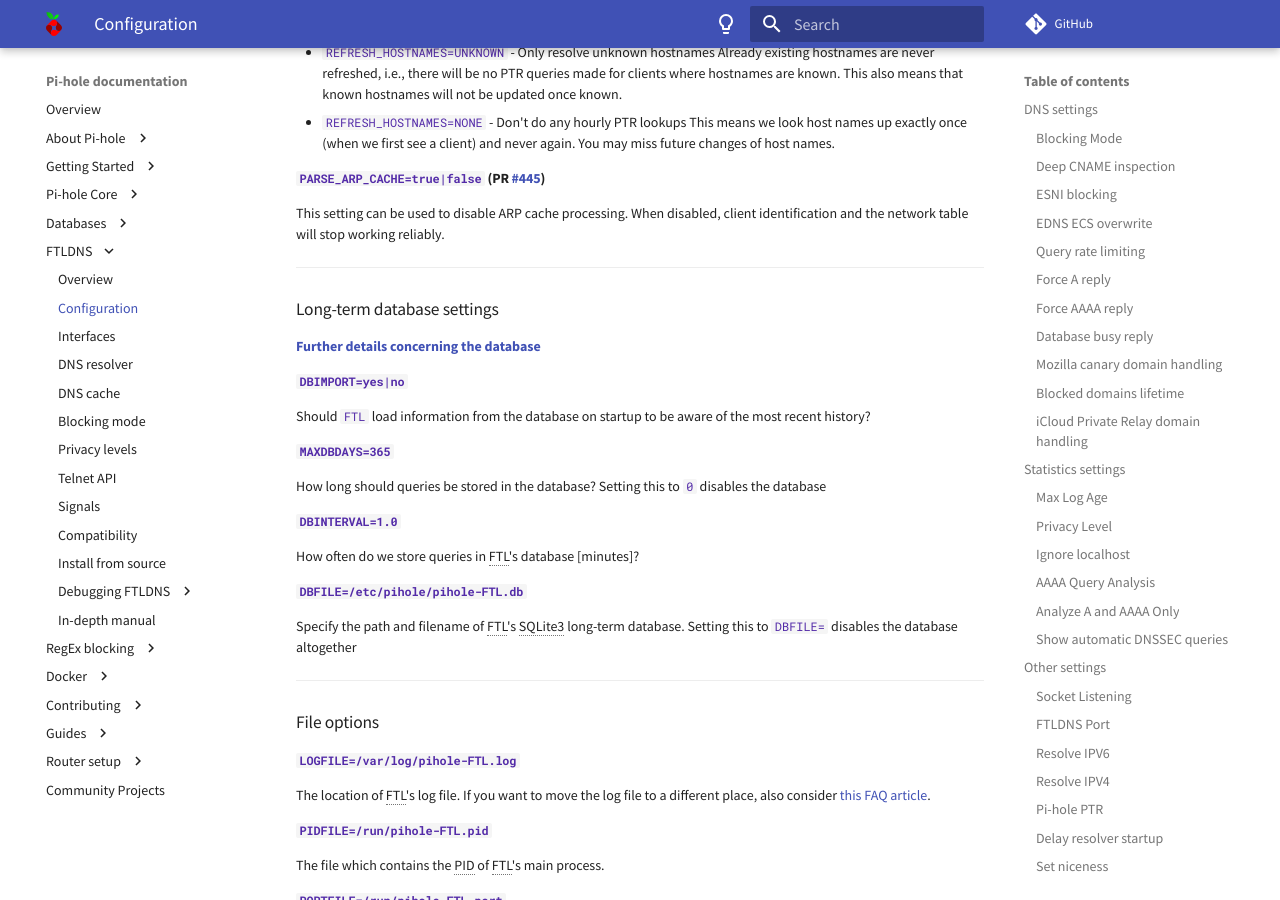
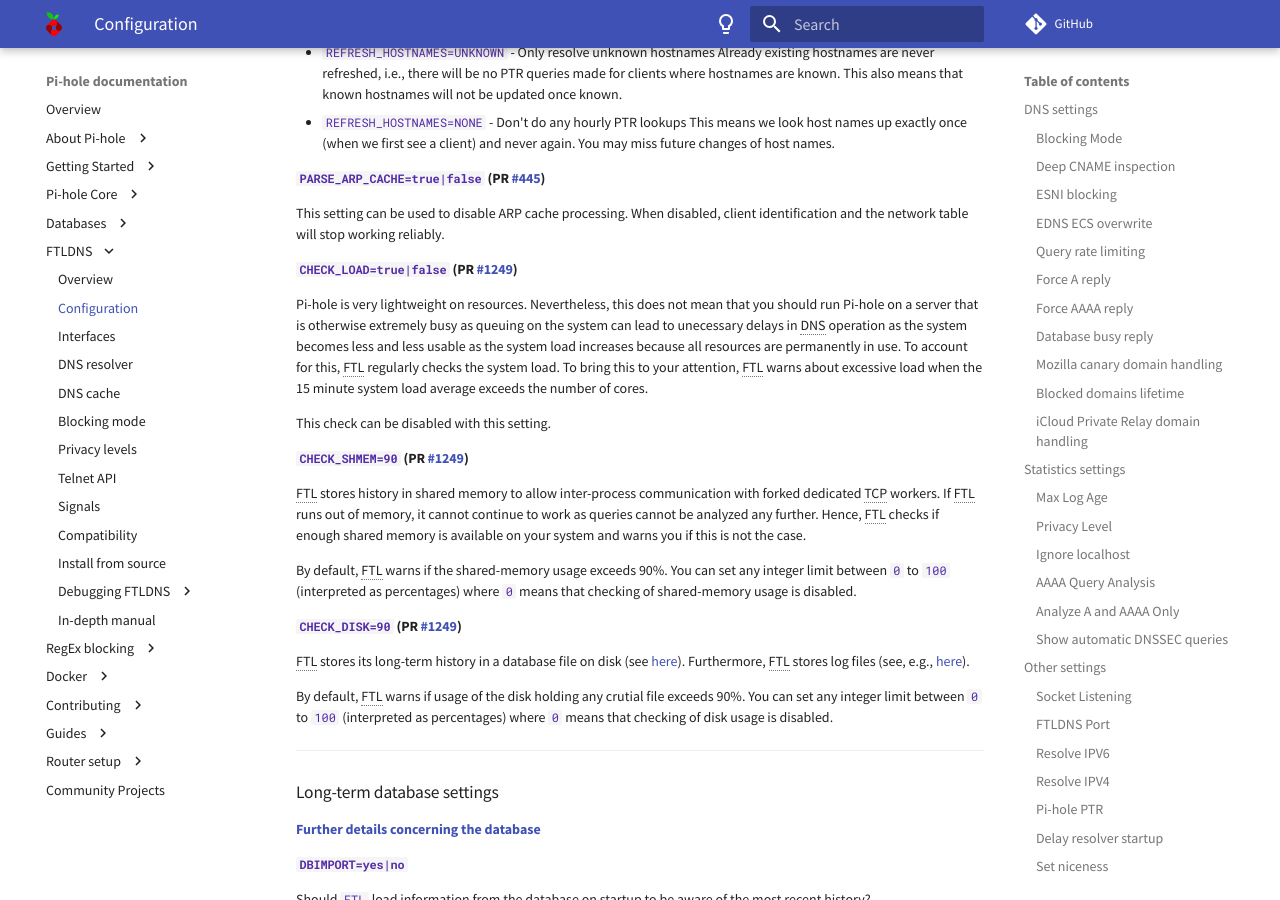
Before and after one commit to pi-hole/docs, an MkDocs documentation site: the page built from docs/ftldns/configfile.md, in a window 1280 px wide and 900 px high, scrolled down 4237 px. Built offline with MkDocs 1.6.1 and Material for MkDocs 9.7.7, drawn with Linux system fonts in a browser that asks for light colours; comment, search, counter and statistics services are not loaded.

Commit message:
Add documentation for resource warnings config options
Signed-off-by: DL6ER <dl6er@dl6er.de>

```diff
--- a/docs/ftldns/configfile.md
+++ b/docs/ftldns/configfile.md
@@ -197,6 +197,24 @@ With this option, you can change how (and if) hourly PTR requests are made to ch
 
 This setting can be used to disable ARP cache processing. When disabled, client identification and the network table will stop working reliably.
 
+#### `CHECK_LOAD=true|false` (PR [#1249](https://github.com/pi-hole/FTL/pull/1249)) {#check_load data-toc-label='Check system load'}
+
+Pi-hole is very lightweight on resources. Nevertheless, this does not mean that you should run Pi-hole on a server that is otherwise extremely busy as queuing on the system can lead to unecessary delays in DNS operation as the system becomes less and less usable as the system load increases because all resources are permanently in use. To account for this, FTL regularly checks the system load. To bring this to your attention, FTL warns about excessive load when the 15 minute system load average exceeds the number of cores.
+
+This check can be disabled with this setting.
+
+#### `CHECK_SHMEM=90` (PR [#1249](https://github.com/pi-hole/FTL/pull/1249)) {#check_shmem data-toc-label='Check shared-memory limits'}
+
+FTL stores history in shared memory to allow inter-process communication with forked dedicated TCP workers. If FTL runs out of memory, it cannot continue to work as queries cannot be analyzed any further. Hence, FTL checks if enough shared memory is available on your system and warns you if this is not the case.
+
+By default, FTL warns if the shared-memory usage exceeds 90%. You can set any integer limit between `0` to `100` (interpreted as percentages) where `0` means that checking of shared-memory usage is disabled.
+
+#### `CHECK_DISK=90` (PR [#1249](https://github.com/pi-hole/FTL/pull/1249)) {#check_disk data-toc-label='Check disk space'}
+
+FTL stores its long-term history in a database file on disk (see [here](../database/index.md)). Furthermore, FTL stores log files (see, e.g., [here](#file_LOGFILE)).
+
+By default, FTL warns if usage of the disk holding any crutial file exceeds 90%. You can set any integer limit between `0` to `100` (interpreted as percentages) where `0` means that checking of disk usage is disabled.
+
 ---
 
 ### Long-term database settings
```
